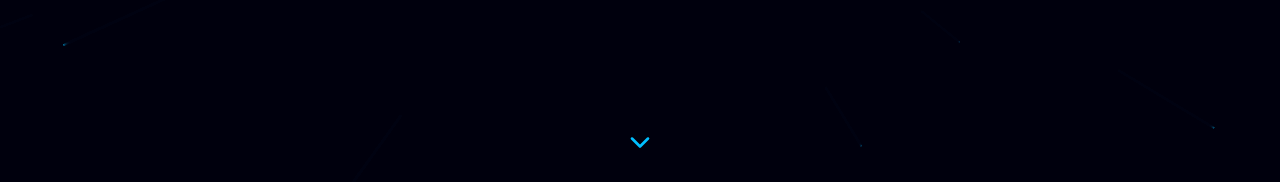
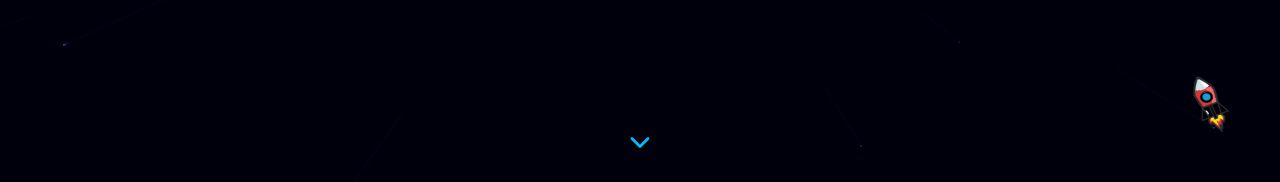
Before and after one commit to vikrant41/my-portfolio, a React (Vite) app: page / in a window 1280 px wide. Shown: the part 618-800 px from the top of the page. Built offline with nearby package versions, Linux system fonts and the light colour scheme.

Commit message:
Update App.jsx

```diff
--- a/src/App.jsx
+++ b/src/App.jsx
@@ -10,17 +10,30 @@ import Education from '@/components/Education';
 import Resume from '@/components/Resume';
 import Contact from '@/components/Contact';
 import StarfieldBackground from '@/components/ParticleBackground';
+import { ParallaxProvider } from 'react-scroll-parallax';
+import ParallaxStars from '@/components/ParallaxStars';
+import FloatingRocket from '@/components/FloatingRocket';
 
 function App() {
   return (
+    <ParallaxProvider>
       <>
         <Helmet>
           <title>Vikrant Mishra - System Administrator & DevOps Engineer</title>
-        <meta name="description" content="Deep Space Portfolio of Vikrant Mishra, a System Administrator and DevOps professional specializing in AWS, automation, and IT infrastructure." />
+          <meta
+            name="description"
+            content="Deep Space Portfolio of Vikrant Mishra, a System Administrator and DevOps professional specializing in AWS, automation, and IT infrastructure."
+          />
         </Helmet>
         <div className="min-h-screen bg-deep-space text-white relative overflow-x-hidden">
+          {/* Original starfield */}
           <StarfieldBackground />
+          {/* New parallax stars for subtle motion */}
+          <ParallaxStars />
+          {/* Navbar */}
           <Navbar />
+          {/* Floating rocket animation */}
+          <FloatingRocket />
           <main className="content-layer">
             <Hero />
             <About />
@@ -33,6 +46,7 @@ function App() {
           <Toaster />
         </div>
       </>
+    </ParallaxProvider>
   );
 }
 
```
Lines whose indentation alone changed are shown as unchanged.
